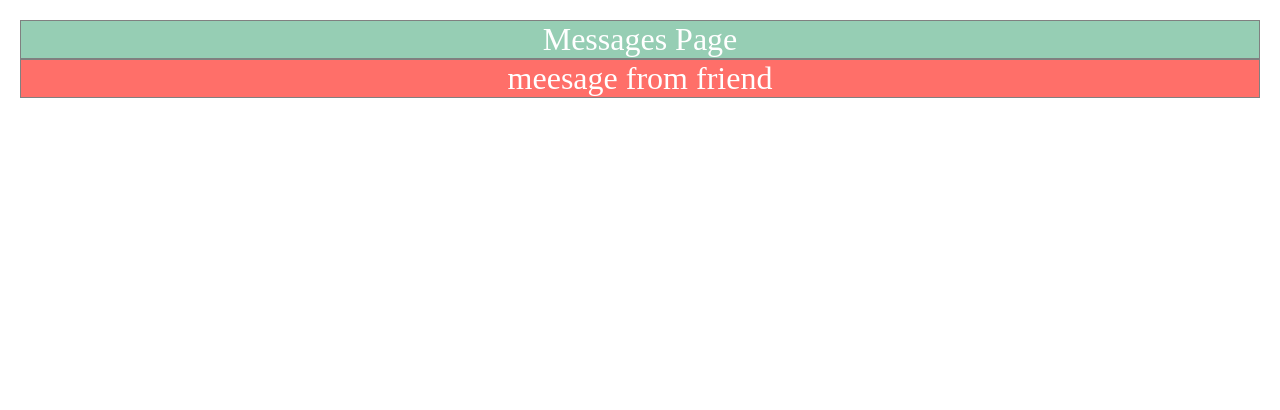
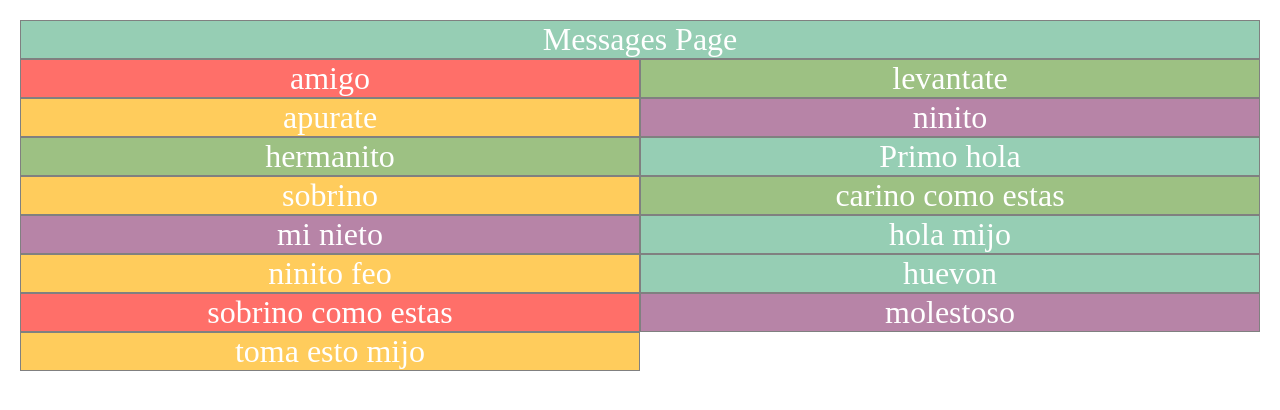
Before and after one commit to brandon3293/WebLayouts, a plain HTML site: page GridGames/level_five.html in a window 1280 px wide. Drawn offline with Linux system fonts and the light colour scheme.

Commit message:
commit message

```diff
--- a/GridGames/level_five.css
+++ b/GridGames/level_five.css
@@ -1,9 +1,11 @@
 .container {
   display: grid;
+  grid-template-columns: repeat(2, 1fr);
   /* Style rows and columns */
 }
 
 #title {
+  grid-column-end: span 2;
   /* grid-column: this should span the entire page, look into using negative numbers in grid-column-end; */
 }
 
--- a/GridGames/level_five.html
+++ b/GridGames/level_five.html
@@ -9,10 +9,22 @@
   <body>
     <div class="container">
       <div id="title">Messages Page</div>
-      <div class = "friend"> meesage from friend</div>
-      <!-- <div class="mom">levantate</div>
-      <div class="dad">apurate</div>
-      <div class="bro">ninito</div> -->
+      <div class="friend">amigo</div>
+      <div class="sibling">levantate</div>
+      <div class="sibling">apurate</div>
+      <div class="sibling">ninito</div>
+      <div class="sibling">hermanito</div>
+      <div class="friend">Primo hola</div>
+      <div class="auncle">sobrino</div>
+      <div class="auncle">carino como estas</div>
+      <div class="grandparent">mi nieto</div>
+      <div class="grandparent">hola mijo</div>
+      <div class="friend">ninito feo</div>
+      <div class="friend">huevon</div>
+      <div class="auncle">sobrino como estas</div>
+      <div class="sibling">molestoso</div>
+      <div class="auncle">toma esto mijo</div>
+
 
       <!-- add fourteen more messages divs below from a variety of family member -->
 
```
